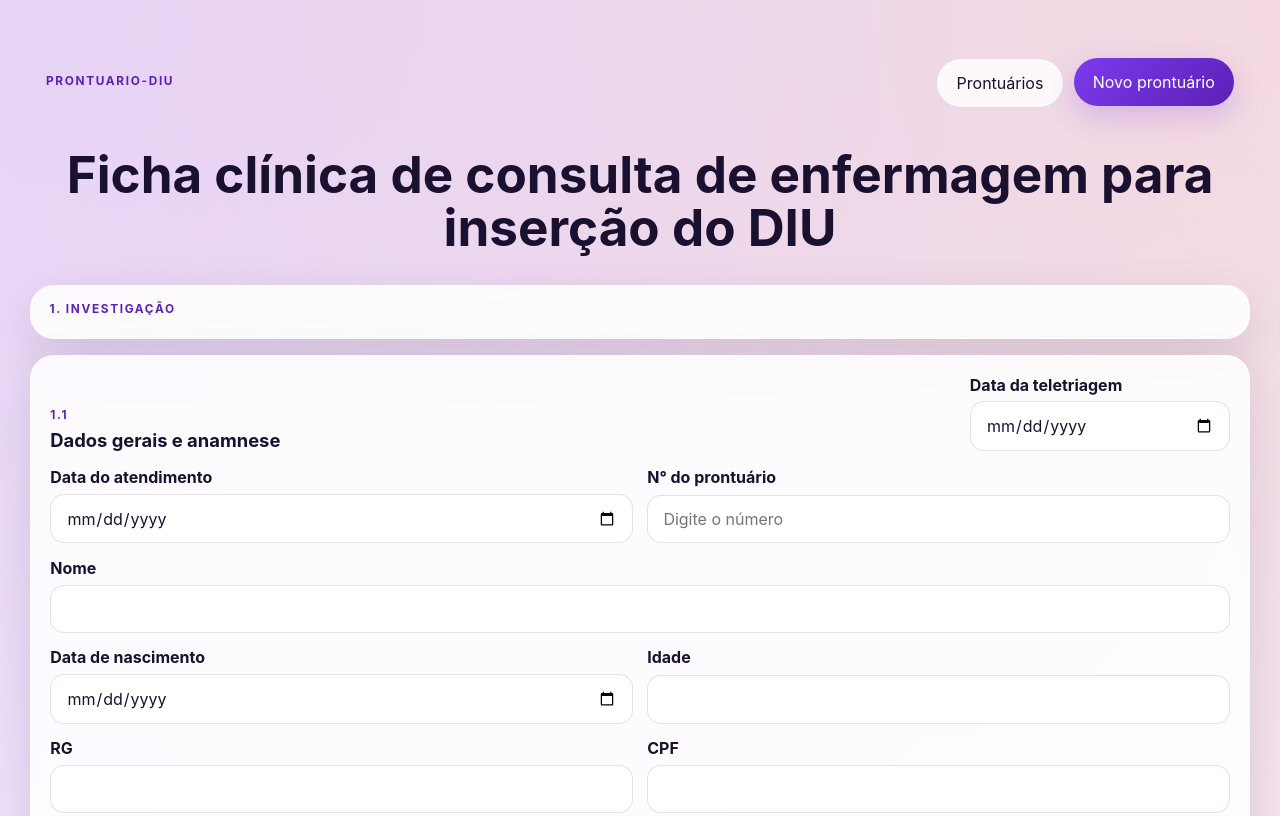
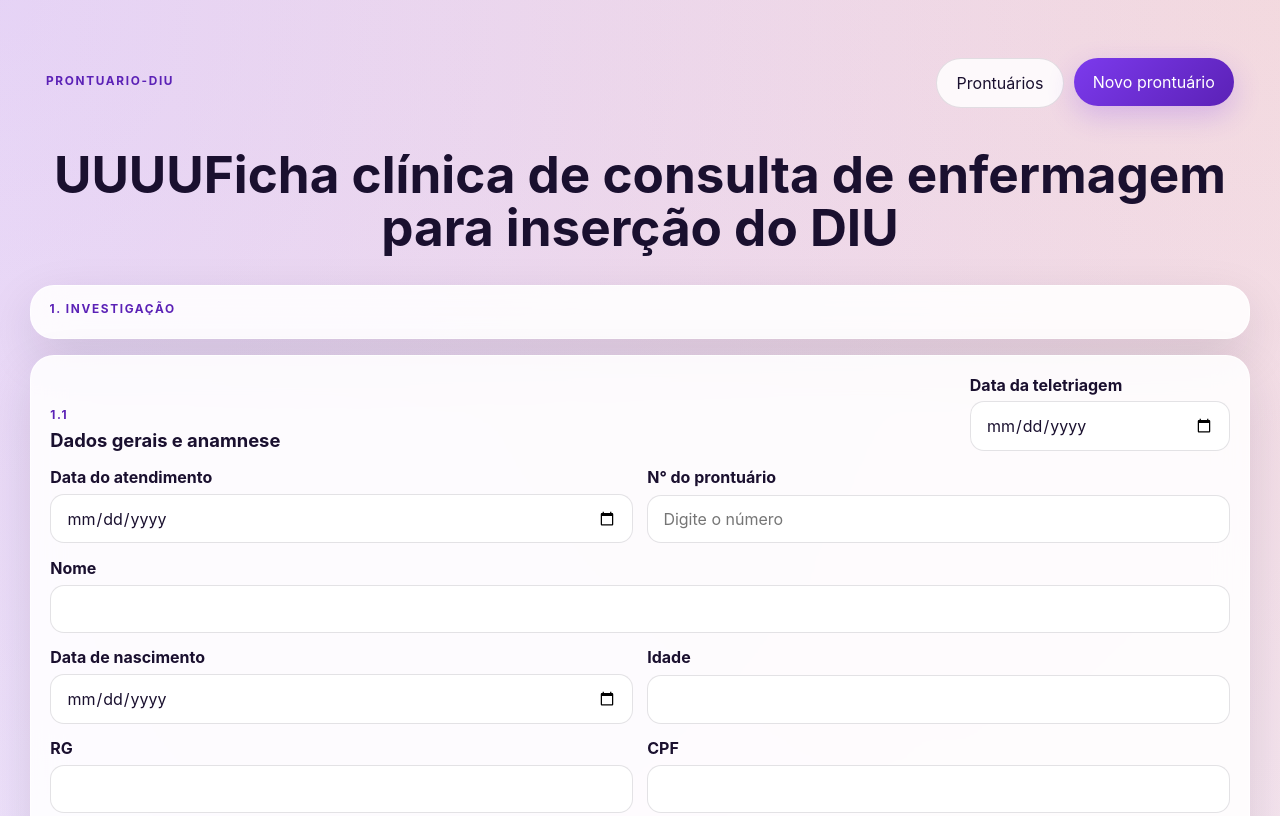
Before and after one commit to diogo-med/Pront-DIU, a plain HTML site: page index.html in a window 1280 px wide. Shown: the top 816 px of the page. Drawn offline with Linux system fonts and the light colour scheme.

Commit message:
test cache problem

```diff
--- a/index.html
+++ b/index.html
@@ -23,7 +23,7 @@
         </div>
       </div>
 
-      <h1 style="text-align: center; margin: 0; width: 100%; max-width: none;">Ficha clínica de consulta de enfermagem para inserção do DIU</h1>
+      <h1 style="text-align: center; margin: 0; width: 100%; max-width: none;">UUUUFicha clínica de consulta de enfermagem para inserção do DIU</h1>
     </header>
 
     <main class="content">
```
